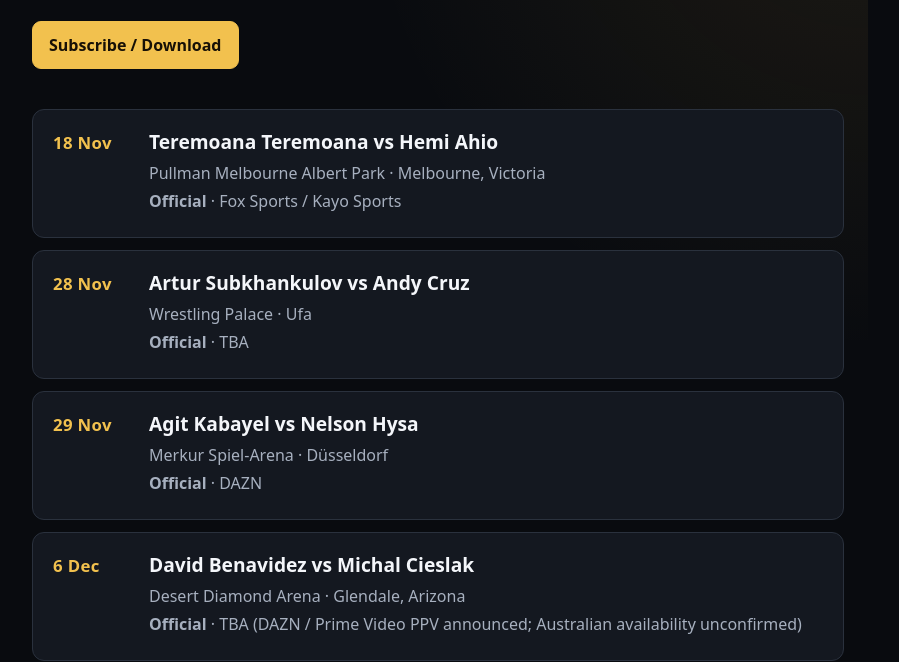
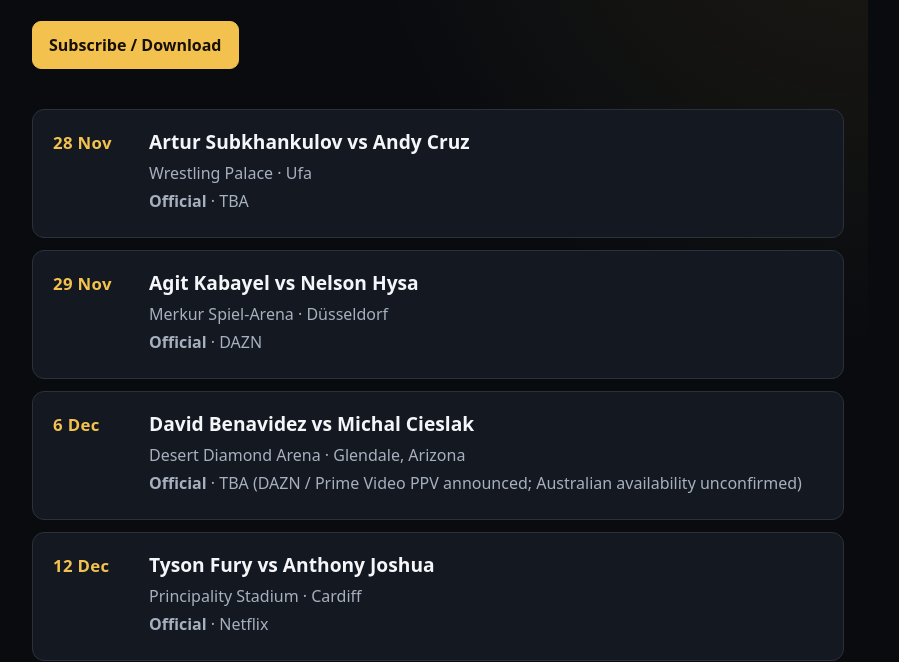
Before and after one commit to jk-0087/major-boxing-calendar, a plain HTML site: page index.html in a window 1280 px wide. Shown: the part 161-823 px from the top of the page, without its empty margins (202-1101 px from the left). Drawn offline with Linux system fonts and the light colour scheme.

Commit message:
Automatically update boxing discovery results

```diff
--- a/index.html
+++ b/index.html
@@ -75,7 +75,6 @@ main { display: grid; gap: 12px; }
 <a class="button" href="major-boxing-calendar.ics">Subscribe / Download</a>
 </header>
 <main>
-<article class="event"><div class="date">18 Nov</div><div><h2>Teremoana Teremoana vs Hemi Ahio</h2><p>Pullman Melbourne Albert Park · Melbourne, Victoria</p><p><strong>Official</strong> · Fox Sports / Kayo Sports</p></div></article>
 <article class="event"><div class="date">28 Nov</div><div><h2>Artur Subkhankulov vs Andy Cruz</h2><p>Wrestling Palace · Ufa</p><p><strong>Official</strong> · TBA</p></div></article>
 <article class="event"><div class="date">29 Nov</div><div><h2>Agit Kabayel vs Nelson Hysa</h2><p>Merkur Spiel-Arena · Düsseldorf</p><p><strong>Official</strong> · DAZN</p></div></article>
 <article class="event"><div class="date">6 Dec</div><div><h2>David Benavidez vs Michal Cieslak</h2><p>Desert Diamond Arena · Glendale, Arizona</p><p><strong>Official</strong> · TBA (DAZN / Prime Video PPV announced; Australian availability unconfirmed)</p></div></article>
```
